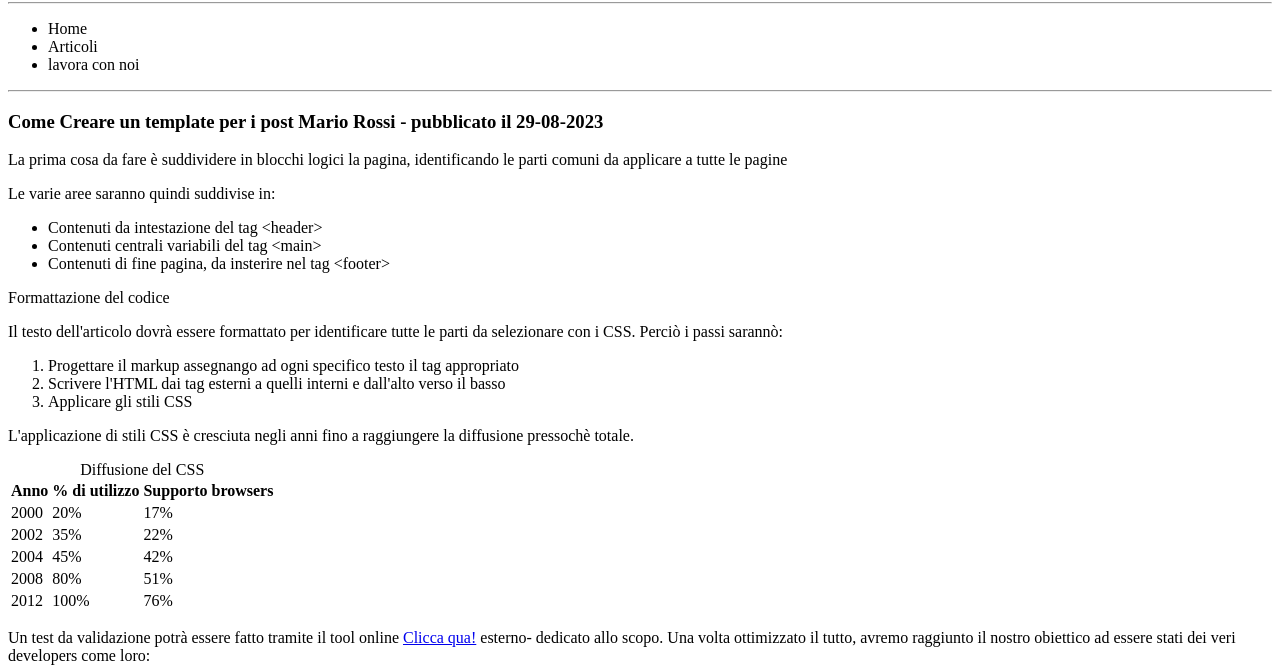
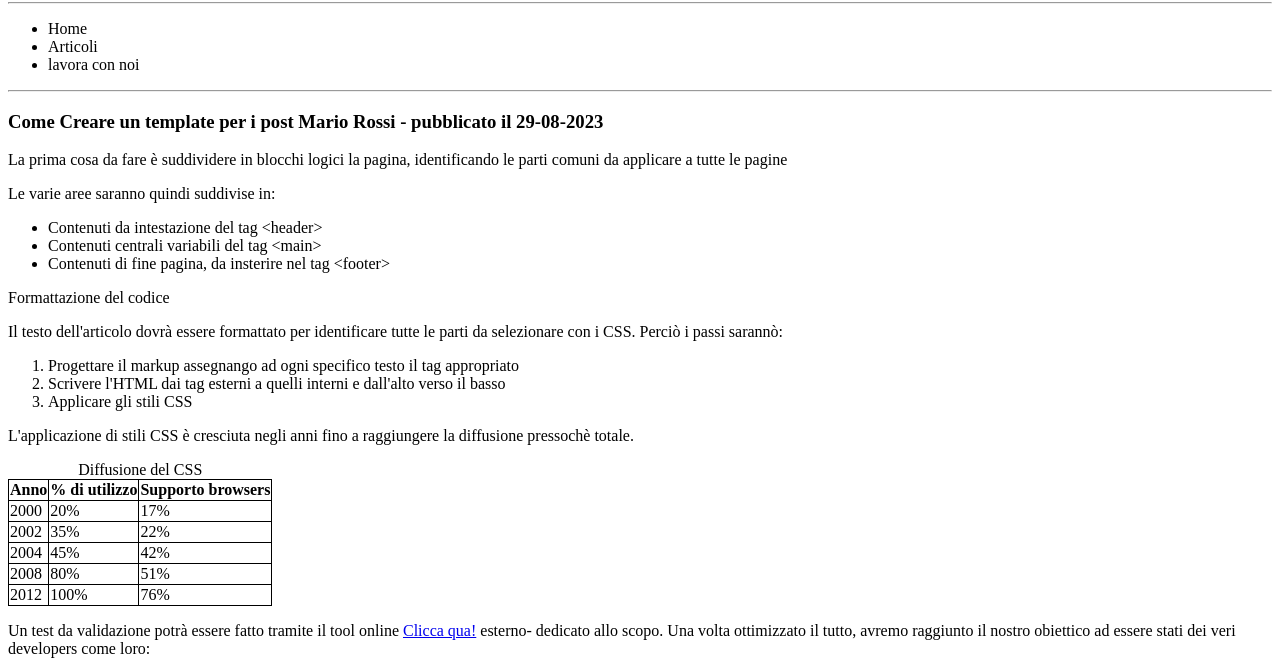
Before and after one commit to DanielGT22/S1-L2, a plain HTML site: page index.html in a window 1280 px wide. Shown: the part 209-880 px from the top of the page. Drawn offline with Linux system fonts and the light colour scheme.

Commit message:
Update index.html

```diff
--- a/index.html
+++ b/index.html
@@ -8,6 +8,12 @@
     />
     <meta name="viewport" content="width=device-width, initial-scale=1.0" />
     <title>Sviluppo di una pagina web - Blog Epicode</title>
+    <style>
+      table, th, td {
+  border: 1px solid black;
+  border-collapse: collapse;
+}
+    </style>
   </head>
 
   <body>
```
